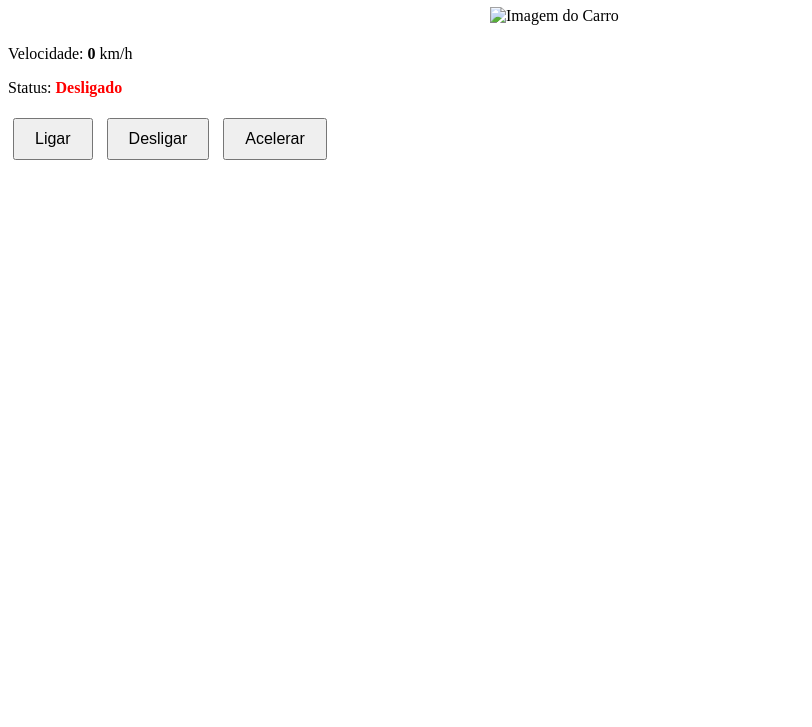
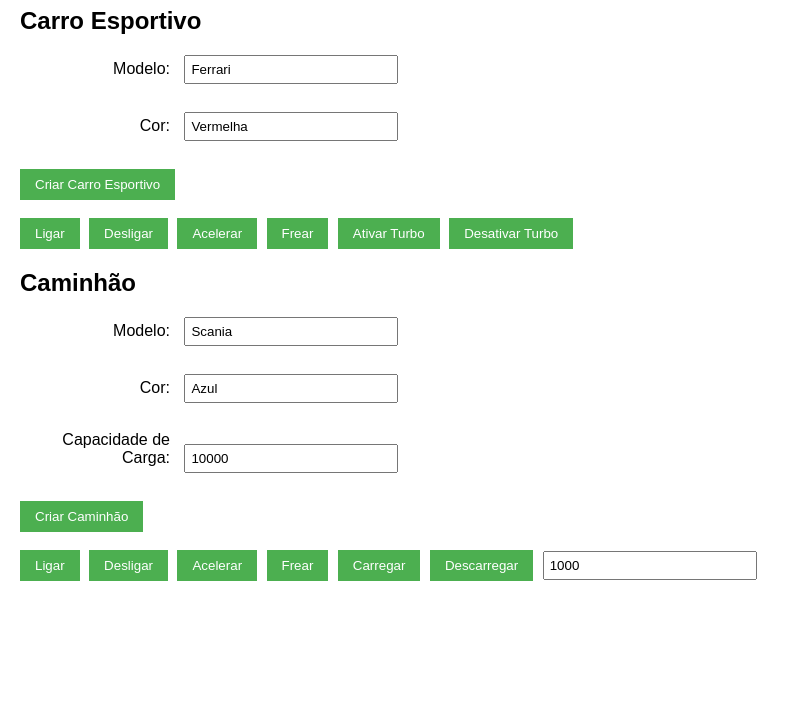
Before and after one commit to Moofsw/Projeto-Objeto-Carro-, a plain HTML site: page index.html in a window 1280 px wide. Shown: the part 73-800 px from the top of the page, without its empty margins (0-812 px from the left). Drawn offline with Linux system fonts and the light colour scheme.

Commit message:
Add files via upload
Atualização do classe caminhão e carro esportivo.

```diff
--- a/index.html
+++ b/index.html
@@ -1,21 +1,51 @@
 <!DOCTYPE html>
 <html>
 <head>
-    <title>Meu Carro</title>
-    <link rel="stylesheet" href="style.css">
+  <title>Herança em JavaScript</title>
 </head>
 <body>
-    <h1>Meu Carro</h1>
+  <h1>Herança em JavaScript</h1>
 
-    <img id="carro-imagem" src="Imagens/carro-imagem.webp" alt="Imagem do Carro">
+  <h2>Carro Esportivo</h2>
+  <label for="modeloEsportivo">Modelo:</label>
+  <input type="text" id="modeloEsportivo" value="Ferrari"><br><br>
 
-    <p>Velocidade: <span id="velocidade">0</span> km/h</p>
-    <p>Status: <span id="status">Desligado</span></p>
+  <label for="corEsportivo">Cor:</label>
+  <input type="text" id="corEsportivo" value="Vermelha"><br><br>
 
-    <button id="ligar">Ligar</button>
-    <button id="desligar">Desligar</button>
-    <button id="acelerar">Acelerar</button>
+  <button onclick="criarCarroEsportivo()">Criar Carro Esportivo</button><br><br>
 
-    <script src="script.js"></script>
+  <button onclick="ligarCarroEsportivo()">Ligar</button>
+  <button onclick="desligarCarroEsportivo()">Desligar</button>
+  <button onclick="acelerarCarroEsportivo()">Acelerar</button>
+  <button onclick="frearCarroEsportivo()">Frear</button>
+  <button onclick="ativarTurbo()">Ativar Turbo</button>
+  <button onclick="desativarTurbo()">Desativar Turbo</button>
+  <p id="statusCarroEsportivo"></p>
+
+  <h2>Caminhão</h2>
+  <label for="modeloCaminhao">Modelo:</label>
+  <input type="text" id="modeloCaminhao" value="Scania"><br><br>
+
+  <label for="corCaminhao">Cor:</label>
+  <input type="text" id="corCaminhao" value="Azul"><br><br>
+
+  <label for="capacidadeCaminhao">Capacidade de Carga:</label>
+  <input type="number" id="capacidadeCaminhao" value="10000"><br><br>
+
+  <button onclick="criarCaminhao()">Criar Caminhão</button><br><br>
+
+  <button onclick="ligarCaminhao()">Ligar</button>
+  <button onclick="desligarCaminhao()">Desligar</button>
+  <button onclick="acelerarCaminhao()">Acelerar</button>
+  <button onclick="frearCaminhao()">Frear</button>
+  <button onclick="carregarCaminhao()">Carregar</button>
+  <button onclick="descarregarCaminhao()">Descarregar</button>
+  <input type="number" id="quantidadeCarga" value="1000"><br><br>
+  <p id="statusCaminhao"></p>
+
+  <link rel="stylesheet" href="style.css">
+
+  <script src="script.js"></script>
 </body>
 </html>
--- a/script.js
+++ b/script.js
@@ -3,81 +3,219 @@ class Carro {
     constructor(modelo, cor) {
       this.modelo = modelo;
       this.cor = cor;
+      this.ligado = false;
       this.velocidade = 0;
-        this.ligado = false;
-        this.somAceleracao = new Audio("Car Accelerating - Sound Effect.mp3");
-        this.atualizarStatusNaTela();
     }
 
     ligar() {
-        if (!this.ligado) {
       this.ligado = true;
-            this.atualizarStatusNaTela();
       console.log("Carro ligado!");
-        } else {
-            console.log("O carro já está ligado.");
-        }
     }
 
     desligar() {
-        if (this.ligado) {
       this.ligado = false;
       this.velocidade = 0;
-            this.atualizarVelocidadeNaTela();
-            this.atualizarStatusNaTela();
       console.log("Carro desligado!");
-        } else {
-            console.log("O carro já está desligado.");
-        }
     }
 
     acelerar(incremento) {
       if (this.ligado) {
         this.velocidade += incremento;
-            this.atualizarVelocidadeNaTela();
-            console.log("Acelerando... Velocidade atual: " + this.velocidade + " km/h");
-            this.tocarSomAceleracao();
+        console.log(`Acelerando para ${this.velocidade} km/h`);
       } else {
-            console.log("O carro precisa estar ligado para acelerar.");
+        console.log("O carro precisa estar ligado para acelerar!");
       }
     }
 
-    atualizarVelocidadeNaTela() {
-        document.getElementById("velocidade").textContent = this.velocidade;
-    }
-
-    tocarSomAceleracao() {
-        this.somAceleracao.currentTime = 0;
-        this.somAceleracao.play();
-    }
-
-    atualizarStatusNaTela() {
-        const statusElement = document.getElementById("status");
-        statusElement.textContent = this.ligado ? "Ligado" : "Desligado";
-
-        // Adiciona ou remove as classes CSS
-        if (this.ligado) {
-            statusElement.classList.add("ligado");
-            statusElement.classList.remove("desligado");
+    frear(decremento) {
+      if (this.velocidade > 0) {
+        this.velocidade -= decremento;
+        console.log(`Freando para ${this.velocidade} km/h`);
       } else {
-            statusElement.classList.add("desligado");
-            statusElement.classList.remove("ligado");
-        }
+        console.log("O carro já está parado!");
       }
     }
 
-// Criação de um Objeto Carro
-const meuCarro = new Carro("Sedan", "Vermelho");
+    exibirStatus() {
+      return `Modelo: ${this.modelo}, Cor: ${this.cor}, Ligado: ${this.ligado}, Velocidade: ${this.velocidade} km/h`;
+    }
+  }
 
-// Manipulação dos Botões
-document.getElementById("ligar").addEventListener("click", function() {
-    meuCarro.ligar();
-});
+  class CarroEsportivo extends Carro {
+    constructor(modelo, cor) {
+      super(modelo, cor); // Chama o construtor da classe pai (Carro)
+      this.turboAtivado = false;
+    }
 
-document.getElementById("desligar").addEventListener("click", function() {
-    meuCarro.desligar();
-});
+    ativarTurbo() {
+      if (this.ligado) {
+        this.turboAtivado = true;
+        this.velocidade += 50; // Aumenta a velocidade com o turbo
+        console.log("Turbo ativado! Acelerando!");
+      } else {
+        console.log("O carro precisa estar ligado para ativar o turbo!");
+      }
+    }
 
-document.getElementById("acelerar").addEventListener("click", function() {
-    meuCarro.acelerar(10); // Acelera em 10 km/h a cada clique
-});
+    desativarTurbo() {
+        this.turboAtivado = false;
+        console.log("Turbo desativado!");
+    }
+
+    exibirStatus() {
+      return super.exibirStatus() + `, Turbo: ${this.turboAtivado ? 'Ativado' : 'Desativado'}`;
+    }
+  }
+
+  class Caminhao extends Carro {
+    constructor(modelo, cor, capacidadeCarga) {
+      super(modelo, cor);
+      this.capacidadeCarga = capacidadeCarga;
+      this.cargaAtual = 0;
+    }
+
+    carregar(quantidade) {
+      if (this.cargaAtual + quantidade <= this.capacidadeCarga) {
+        this.cargaAtual += quantidade;
+        console.log(`Caminhão carregado com ${quantidade} kg. Carga atual: ${this.cargaAtual} kg`);
+      } else {
+        console.log("Capacidade máxima excedida!");
+      }
+    }
+
+    descarregar(quantidade) {
+      if (this.cargaAtual - quantidade >= 0) {
+        this.cargaAtual -= quantidade;
+        console.log(`Caminhão descarregado com ${quantidade} kg. Carga atual: ${this.cargaAtual} kg`);
+      } else {
+        console.log("Não é possível descarregar mais do que a carga atual.");
+      }
+    }
+
+    exibirStatus() {
+      return super.exibirStatus() + `, Carga: ${this.cargaAtual} kg / ${this.capacidadeCarga} kg`;
+    }
+  }
+
+  // Variáveis globais para armazenar os objetos
+let carroEsportivo;
+let caminhao;
+
+// Funções para o Carro Esportivo
+function criarCarroEsportivo() {
+  const modelo = document.getElementById("modeloEsportivo").value;
+  const cor = document.getElementById("corEsportivo").value;
+  carroEsportivo = new CarroEsportivo(modelo, cor);
+  atualizarStatusCarroEsportivo();
+}
+
+function ligarCarroEsportivo() {
+  if (carroEsportivo) {
+    carroEsportivo.ligar();
+    atualizarStatusCarroEsportivo();
+  }
+}
+
+function desligarCarroEsportivo() {
+  if (carroEsportivo) {
+    carroEsportivo.desligar();
+    atualizarStatusCarroEsportivo();
+  }
+}
+
+function acelerarCarroEsportivo() {
+  if (carroEsportivo) {
+    carroEsportivo.acelerar(10); // Incremento de 10 km/h
+    atualizarStatusCarroEsportivo();
+  }
+}
+
+function frearCarroEsportivo() {
+  if (carroEsportivo) {
+    carroEsportivo.frear(5); // Decremento de 5 km/h
+    atualizarStatusCarroEsportivo();
+  }
+}
+
+function ativarTurbo() {
+  if (carroEsportivo) {
+    carroEsportivo.ativarTurbo();
+    atualizarStatusCarroEsportivo();
+  }
+}
+
+function desativarTurbo() {
+  if (carroEsportivo) {
+    carroEsportivo.desativarTurbo();
+    atualizarStatusCarroEsportivo();
+  }
+}
+
+function atualizarStatusCarroEsportivo() {
+  if (carroEsportivo) {
+    document.getElementById("statusCarroEsportivo").textContent = carroEsportivo.exibirStatus();
+  } else {
+    document.getElementById("statusCarroEsportivo").textContent = "Nenhum carro esportivo criado.";
+  }
+}
+
+// Funções para o Caminhão
+function criarCaminhao() {
+  const modelo = document.getElementById("modeloCaminhao").value;
+  const cor = document.getElementById("corCaminhao").value;
+  const capacidadeCarga = parseInt(document.getElementById("capacidadeCaminhao").value);
+  caminhao = new Caminhao(modelo, cor, capacidadeCarga);
+  atualizarStatusCaminhao();
+}
+
+function ligarCaminhao() {
+  if (caminhao) {
+    caminhao.ligar();
+    atualizarStatusCaminhao();
+  }
+}
+
+function desligarCaminhao() {
+  if (caminhao) {
+    caminhao.desligar();
+    atualizarStatusCaminhao();
+  }
+}
+
+function acelerarCaminhao() {
+  if (caminhao) {
+    caminhao.acelerar(5); // Incremento de 5 km/h
+    atualizarStatusCaminhao();
+  }
+}
+
+function frearCaminhao() {
+  if (caminhao) {
+    caminhao.frear(2); // Decremento de 2 km/h
+    atualizarStatusCaminhao();
+  }
+}
+
+function carregarCaminhao() {
+  if (caminhao) {
+    const quantidade = parseInt(document.getElementById("quantidadeCarga").value);
+    caminhao.carregar(quantidade);
+    atualizarStatusCaminhao();
+  }
+}
+
+function descarregarCaminhao() {
+  if (caminhao) {
+    const quantidade = parseInt(document.getElementById("quantidadeCarga").value);
+    caminhao.descarregar(quantidade);
+    atualizarStatusCaminhao();
+  }
+}
+
+function atualizarStatusCaminhao() {
+  if (caminhao) {
+    document.getElementById("statusCaminhao").textContent = caminhao.exibirStatus();
+  } else {
+    document.getElementById("statusCaminhao").textContent = "Nenhum caminhão criado.";
+  }
+}
--- a/style.css
+++ b/style.css
@@ -1,29 +1,35 @@
-#carro-imagem {
-    width: 300px; /* Ajuste o tamanho conforme necessário */
-    display: block;
-    margin: 20px auto;
-}
+body {
+    font-family: Arial, sans-serif;
+    margin: 20px;
+  }
 
-button {
-    padding: 10px 20px;
-    font-size: 16px;
-    margin: 5px;
-}
+  label {
+    display: inline-block;
+    width: 150px;
+    text-align: right;
+    margin-right: 10px;
+  }
 
-#velocidade {
+  input[type="text"], input[type="number"] {
+    width: 200px;
+    padding: 5px;
+    margin-bottom: 10px;
+  }
+
+  button {
+    padding: 8px 15px;
+    background-color: #4CAF50;
+    color: white;
+    border: none;
+    cursor: pointer;
+    margin-right: 5px;
+  }
+
+  button:hover {
+    background-color: #3e8e41;
+  }
+
+  #statusCarroEsportivo, #statusCaminhao {
+    margin-top: 10px;
     font-weight: bold;
-}
-
-#status {
-    font-weight: bold;
-}
-
-/* Estilo para quando o carro está ligado */
-#status.ligado {
-    color: green;
-}
-
-/* Estilo para quando o carro está desligado */
-#status.desligado {
-    color: red;
-}
+  }
```
Lines whose indentation alone changed are shown as unchanged.
